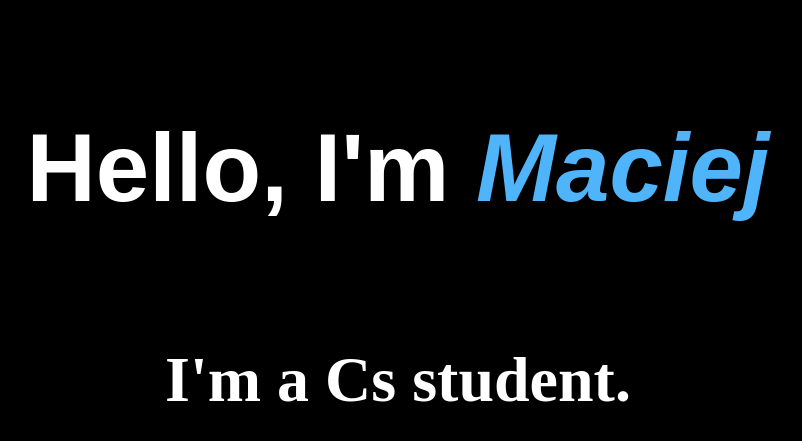
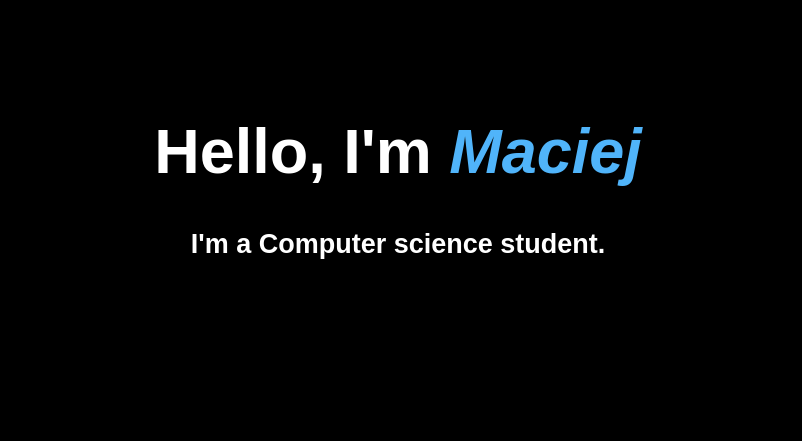
Before and after one commit to macksidorowicz/macksidorowicz.github.io, a plain HTML site: page index.html in a window 1280 px wide. Shown: the part 157-598 px from the top of the page, without its empty margins (242-1044 px from the left). Drawn offline with Linux system fonts and the light colour scheme.

Commit message:
Implemented a css file.

```diff
--- a/index.html
+++ b/index.html
@@ -1,68 +1,19 @@
 <!DOCTYPE html>
-
-<!-- <h1> Heading, <p> paragraph -->
-
-<!-- <br> linefeed -->
-
 
 <html>
 
     <head>
-
         <title>Page Title</title>
-
-        <style>
-
-            body {
-                background: black;
-            }
-
-            h1.title {
-                color: white;
-                font-size: 12vh;
-                font-family: arial;
-
-                margin-top: 20vh;
-                margin-left: 10vh;
-                margin-right: 10vh;
-                margin-bottom: 15vh;
-
-                text-align: center;
-            }
-
-            h2{
-                color: white;
-                font-size: 8vh;
-
-            }
-
-            p {
-                color: white;
-                font-size: 4vh;
-            }
-
-        </style>
-
+        <link rel="stylesheet" href = "style.css">
     </head>
 
     <body>
 
-        <!-- The very top title-->
-        <div>
-            <h1 class="title"><br>Hello, I'm
-                <span style = "color: #50b4fa; font-style: italic;">Maciej</span>
-            </h1>
+        <h1 class="first"><br>Hello, I'm
+            <span style = "color: #50b4fa; font-style: italic;">Maciej</span>
+        </h1>
 
-            <h2 style = "text-align: center;">I'm a Cs student.</h2>
-
-        </div>
-
-        <!-- The first page: About me-->
-         <div>
-
-
-
-         </div>
+        <h2 class="first">I'm a Computer science student.<br></h2>
 
     </body>
 
--- /dev/null
+++ b/style.css
@@ -0,0 +1,26 @@
+html{
+    font-size: 18px;
+    font-family: 'Arial'
+}
+
+body {
+    background: black;
+}
+
+h1.first {
+    color: white;
+    font-size: 3.5rem;
+    margin-top: 200px;
+    text-align: center;
+}
+
+h2.first{
+    color: white;
+    text-align: center;
+    font-size: 1.5rem
+}
+
+p {
+    color: white;
+    font-size: 1rem;
+}
```
